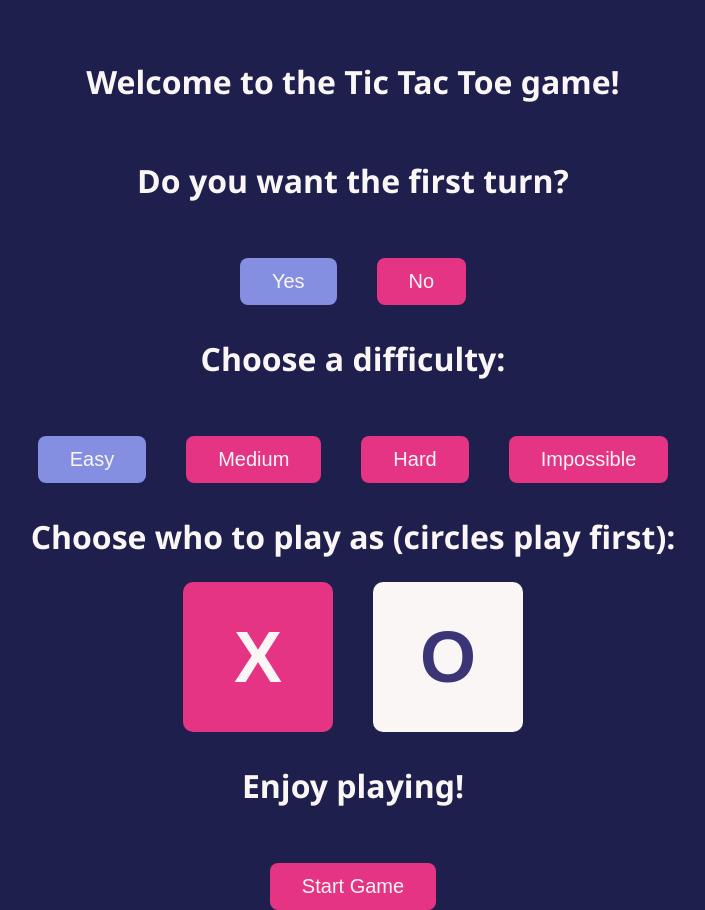
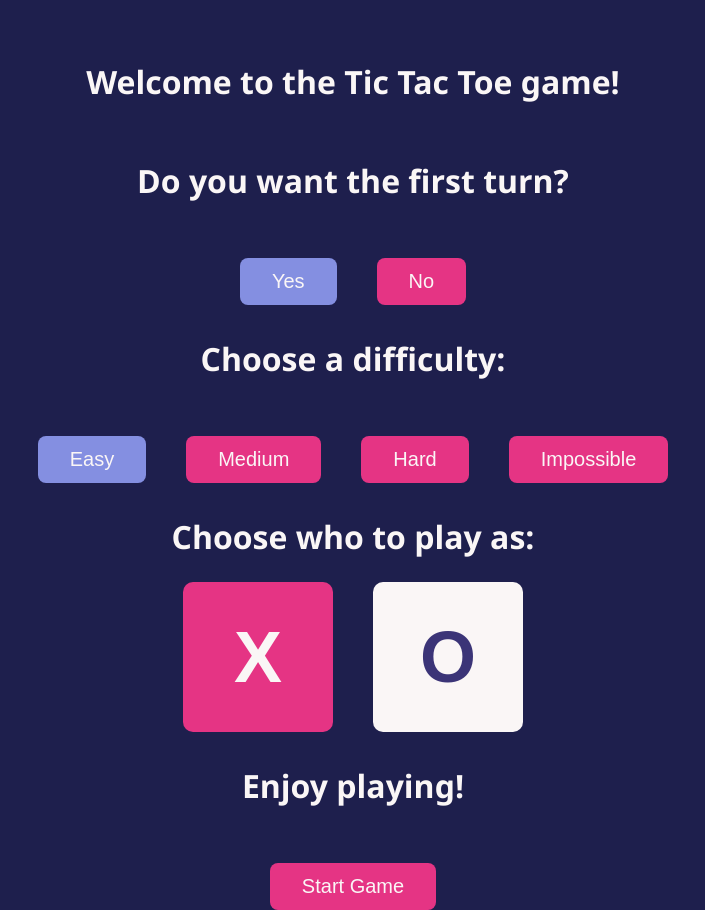
Before and after one commit to ramon-rcp/tictactoe, a React app: page / in a window 1280 px wide. Shown: the whole page, without its empty margins (287-992 px from the left). Built offline with nearby package versions, Linux system fonts and the light colour scheme.

Commit message:
fix text on menu

```diff
--- a/src/components/App.tsx
+++ b/src/components/App.tsx
@@ -68,7 +68,7 @@ export class App extends Component<{}, AppState> {
                 <span className='space'></span>
                 <button className={(this.state.difficulty === "impossible") ? 'chosen-diff' : "reset-btn"} onClick={() => this.setState({difficulty: "impossible"})}>Impossible</button>
             </div>
-            <p className='status'>Choose who to play as (circles play first):</p>
+            <p className='status'>Choose who to play as:</p>
             <div>
                 <button className={(this.state.player === "X") ? "chosen-square" : "square"} onClick={() => this.setState({player: "X"})}>X</button>
                 <span className='space'></span>
```
